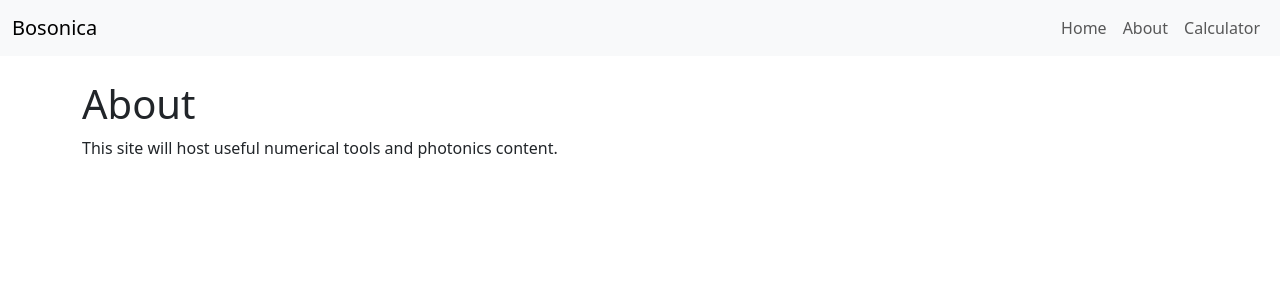
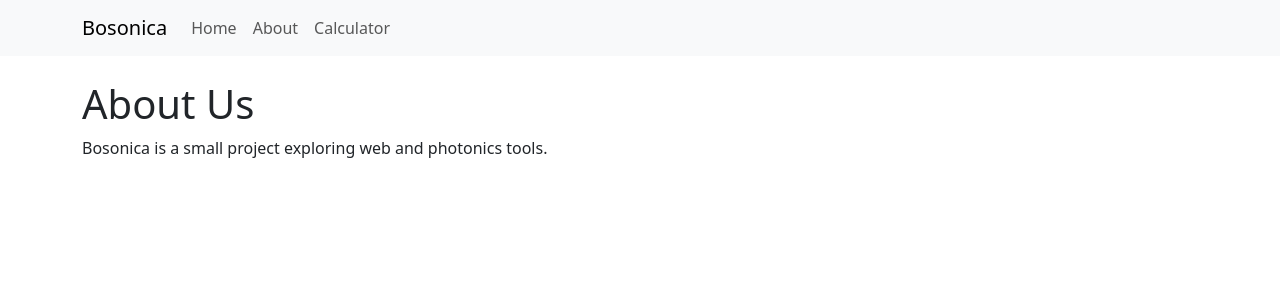
Before and after one commit to devrra/my_flask_app, a Flask app: page /about in a window 1280 px wide. Shown: the top 300 px of the page. Run offline with Flask 3, Linux system fonts and the light colour scheme.

Commit message:
Add base.html with nav bar, update home and about

```diff
--- a/templates/about.html
+++ b/templates/about.html
@@ -1,6 +1,8 @@
 {% extends "base.html" %}
+
 {% block title %}About - Bosonica{% endblock %}
+
 {% block content %}
-  <h1>About</h1>
-  <p>This site will host useful numerical tools and photonics content.</p>
+    <h1>About Us</h1>
+    <p>Bosonica is a small project exploring web and photonics tools.</p>
 {% endblock %}
--- a/templates/base.html
+++ b/templates/base.html
@@ -2,23 +2,31 @@
 <html>
 <head>
     <title>{% block title %}Bosonica{% endblock %}</title>
-    <link rel="stylesheet" href="https://cdn.jsdelivr.net/npm/bootstrap@5.3.0/dist/css/bootstrap.min.css">
+    <link href="https://cdn.jsdelivr.net/npm/bootstrap@5.3.0/dist/css/bootstrap.min.css" rel="stylesheet">
 </head>
 <body>
-<nav class="navbar navbar-expand-lg navbar-light bg-light">
-  <div class="container-fluid">
+    <!-- Navigation Bar -->
+    <nav class="navbar navbar-expand-lg navbar-light bg-light mb-4">
+        <div class="container">
             <a class="navbar-brand" href="/">Bosonica</a>
             <div class="collapse navbar-collapse">
-      <ul class="navbar-nav ms-auto">
-        <li class="nav-item"><a class="nav-link" href="/">Home</a></li>
-        <li class="nav-item"><a class="nav-link" href="/about">About</a></li>
-        <li class="nav-item"><a class="nav-link" href="/calculator">Calculator</a></li>
+                <ul class="navbar-nav me-auto">
+                    <li class="nav-item">
+                        <a class="nav-link" href="/">Home</a>
+                    </li>
+                    <li class="nav-item">
+                        <a class="nav-link" href="/about">About</a>
+                    </li>
+                    <li class="nav-item">
+                        <a class="nav-link" href="/calculator">Calculator</a>
+                    </li>
                 </ul>
             </div>
         </div>
     </nav>
 
-<div class="container mt-4">
+    <!-- Main Content -->
+    <div class="container">
         {% block content %}{% endblock %}
     </div>
 </body>
--- a/templates/home.html
+++ b/templates/home.html
@@ -1,6 +1,8 @@
 {% extends "base.html" %}
+
 {% block title %}Home - Bosonica{% endblock %}
+
 {% block content %}
-  <h1>Welcome to Bosonica</h1>
-  <p>This is the home page of your Flask website.</p>
+    <h1>Welcome to Bosonica!</h1>
+    <p>This is the home page of your site.</p>
 {% endblock %}
```
Lines whose indentation alone changed are shown as unchanged.
